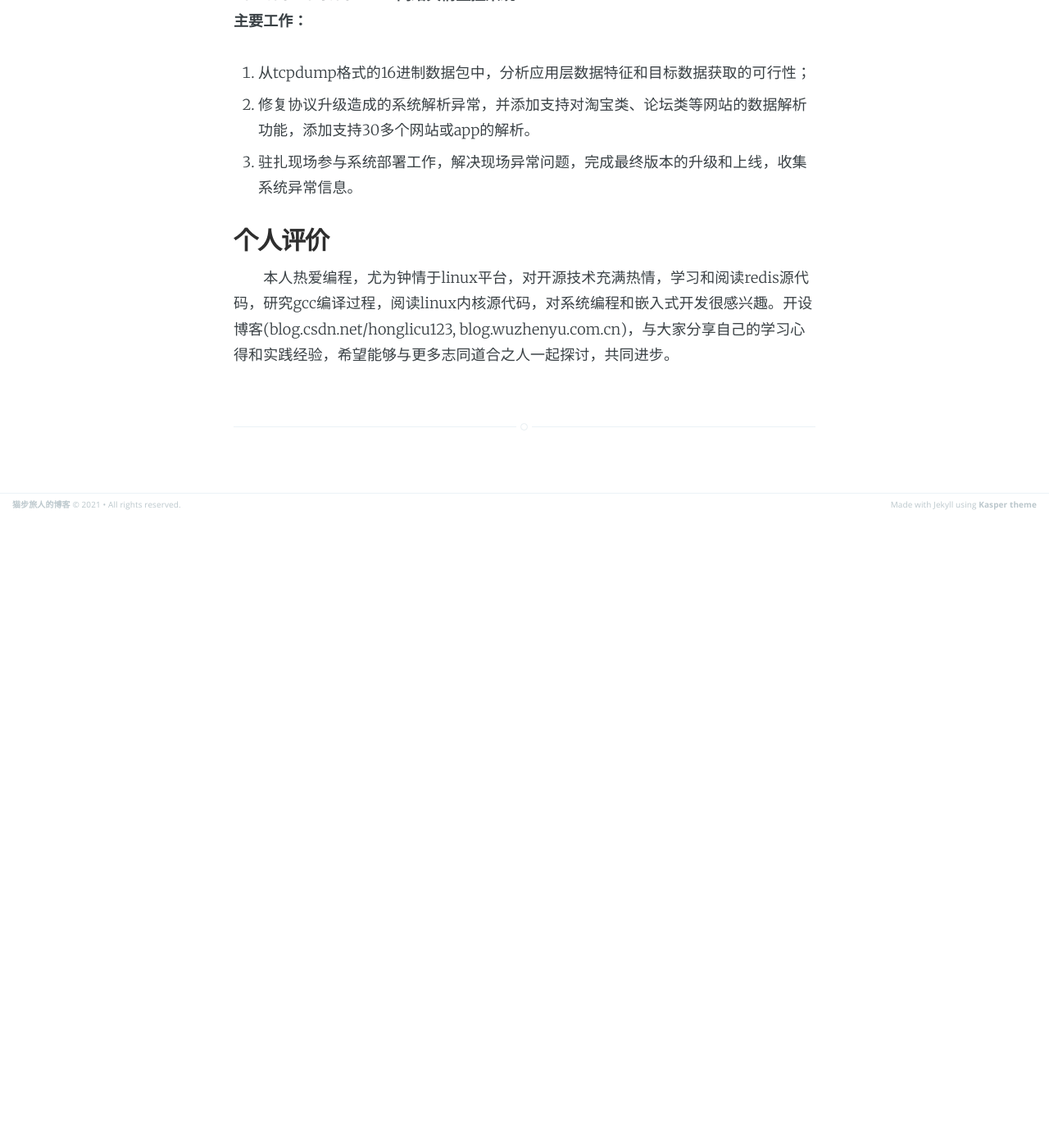
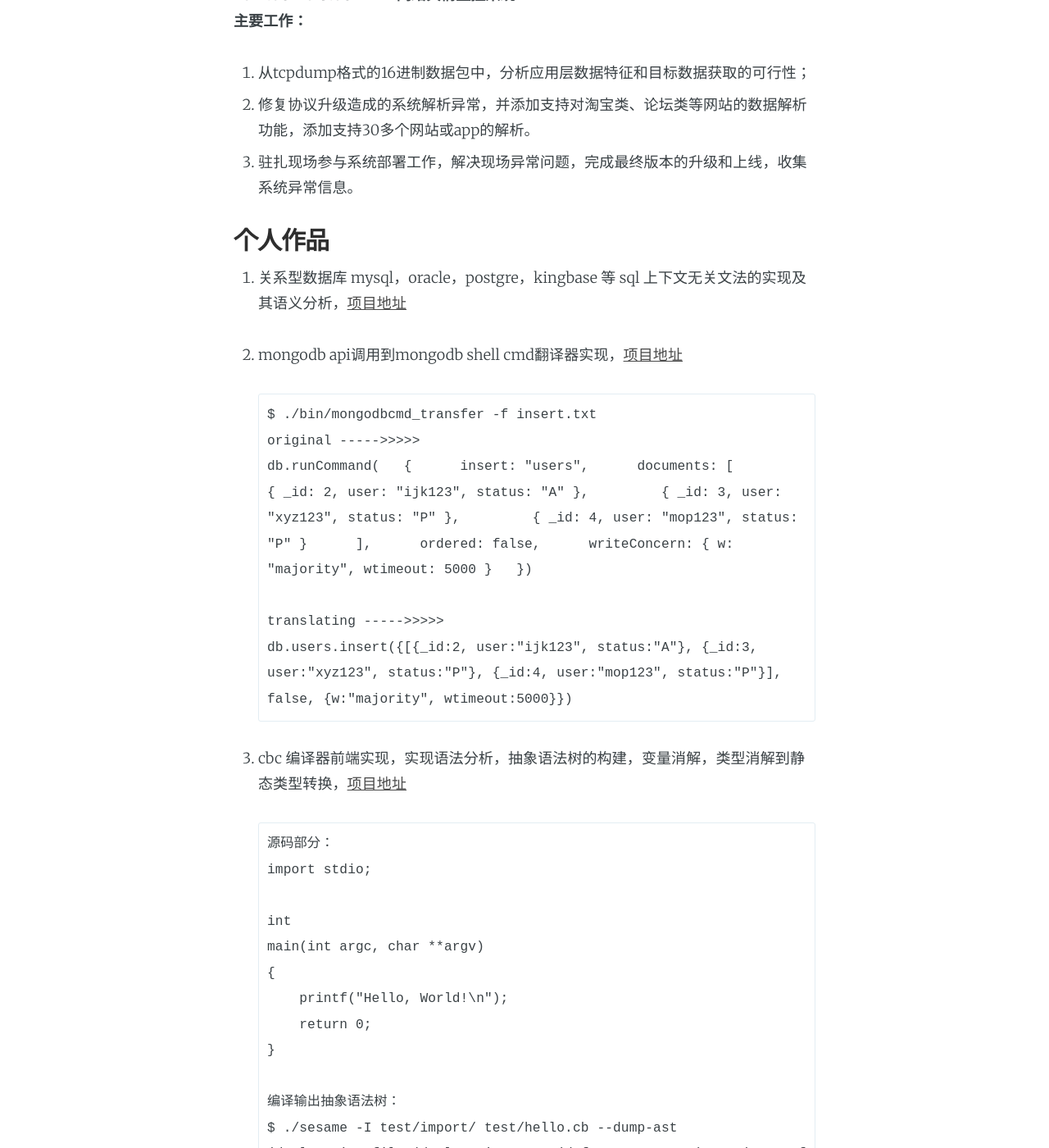
Before and after one commit to small-cat/small-cat.github.io, a Jekyll site: the page built from about.md, in a window 1280 px wide and 1400 px high, scrolled down 3382 px. Shown: the whole window at 82% size. Built offline with Jekyll 4.4.1, drawn with Linux system fonts in a browser that asks for light colours; comment, search, counter and statistics services are not loaded; before the commit the page ends 4012 px from its top, so only the background shows below that; some of the changed text lies outside the part shown.

Commit message:
update about.md

````diff
--- a/about.md
+++ b/about.md
@@ -31,6 +31,7 @@ title: 个人简历
 2014.06 ~ 2015.06　　　北京锐安科技有限公司
 
 ## 能力专长
+
 1. 熟练使用 linux 系统，掌握 c/c++，shell。 <br>
 2. 熟练使用vim 、 gcc/gdb ，能够使用vimscript编写自定义配置，熟悉makefile 。 <br>
 3. 了解python, 熟悉 scrapy 框架爬取网页结构化数据。 <br>
@@ -93,5 +94,68 @@ title: 个人简历
 2. 修复协议升级造成的系统解析异常，并添加支持对淘宝类、论坛类等网站的数据解析功能，添加支持30多个网站或app的解析。
 3. 驻扎现场参与系统部署工作，解决现场异常问题，完成最终版本的升级和上线，收集系统异常信息。
 
+## 个人作品
+
+1. 关系型数据库 mysql，oracle，postgre，kingbase 等 sql 上下文无关文法的实现及其语义分析，[项目地址](https://github.com/small-cat/myCode_repository/tree/master/antlr4_cpp)
+
+2. mongodb api调用到mongodb shell cmd翻译器实现，[项目地址](https://github.com/small-cat/mongo_command_transfer)
+
+   ```
+   $ ./bin/mongodbcmd_transfer -f insert.txt
+   original ----->>>>>
+   db.runCommand(   {      insert: "users",      documents: [         { _id: 2, user: "ijk123", status: "A" },         { _id: 3, user: "xyz123", status: "P" },         { _id: 4, user: "mop123", status: "P" }      ],      ordered: false,      writeConcern: { w: "majority", wtimeout: 5000 }   })
+
+   translating ----->>>>>
+   db.users.insert({[{_id:2, user:"ijk123", status:"A"}, {_id:3, user:"xyz123", status:"P"}, {_id:4, user:"mop123", status:"P"}], false, {w:"majority", wtimeout:5000}})
+   ```
+
+3. cbc 编译器前端实现，实现语法分析，抽象语法树的构建，变量消解，类型消解到静态类型转换，[项目地址](https://github.com/small-cat/cbc-cpp)
+
+   ```
+   源码部分：
+   import stdio;
+
+   int
+   main(int argc, char **argv)
+   {
+       printf("Hello, World!\n");
+       return 0;
+   }
+
+   编译输出抽象语法树：
+   $ ./sesame -I test/import/ test/hello.cb --dump-ast
+   (declaration_file (declaration_stmt (def_const const (type (typeref (typeref_base void) (typeref_precise *))) (name NULL) = (expr (expr10 (expr9 (expr8 (expr7 (expr6 (expr5 (expr4 (expr3 (expr2 (expr1 (term (unary (postfix (primary 0))))))))))))))) ;)) (declaration_stmt (s_typedef typedef (typeref (typeref_base unsigned long)) size_t ;)) (declaration_stmt (s_typedef typedef (typeref (typeref_base long)) ptrdiff_t ;)))
+   variables:
+   functions:
+     FunctionName: main
+     IsPrivate: false
+     Parameters:
+       Params:
+         Name: argc
+         TypeNode: int
+         Name: argv
+         TypeNode: char**
+     FunctionBody:
+       <<BlockNode>> (test/hello.cb, line 5, column 0)
+       variables:
+       statements:
+         <<ExprStmtNode>> (test/hello.cb, line 6, column 4)
+         expr:
+           <<FunctioncallNode>> (test/hello.cb, line 6, column 4)
+           Expr:
+             <<VariableNode>> (test/hello.cb, line 6, column 4)
+             name: printf
+           Arguments:
+             <<StringLiteralNode>> (test/hello.cb, line 6, column 11)
+             Value: "Hello, World!\n"
+         <<ReturnStmtNode>> (test/hello.cb, line 7, column 4)
+         Expr:
+           <<IntegerLiteralNode>> (test/hello.cb, line 7, column 11)
+           TypeNode: int
+           Value: 0
+   ```
+
+
+
 ## 个人评价
 　　本人热爱编程，尤为钟情于linux平台，对开源技术充满热情，学习和阅读redis源代码，研究gcc编译过程，阅读linux内核源代码，对系统编程和嵌入式开发很感兴趣。开设博客(blog.csdn.net/honglicu123, blog.wuzhenyu.com.cn)，与大家分享自己的学习心得和实践经验，希望能够与更多志同道合之人一起探讨，共同进步。
````
Also changed, not shown: 2 other files.
